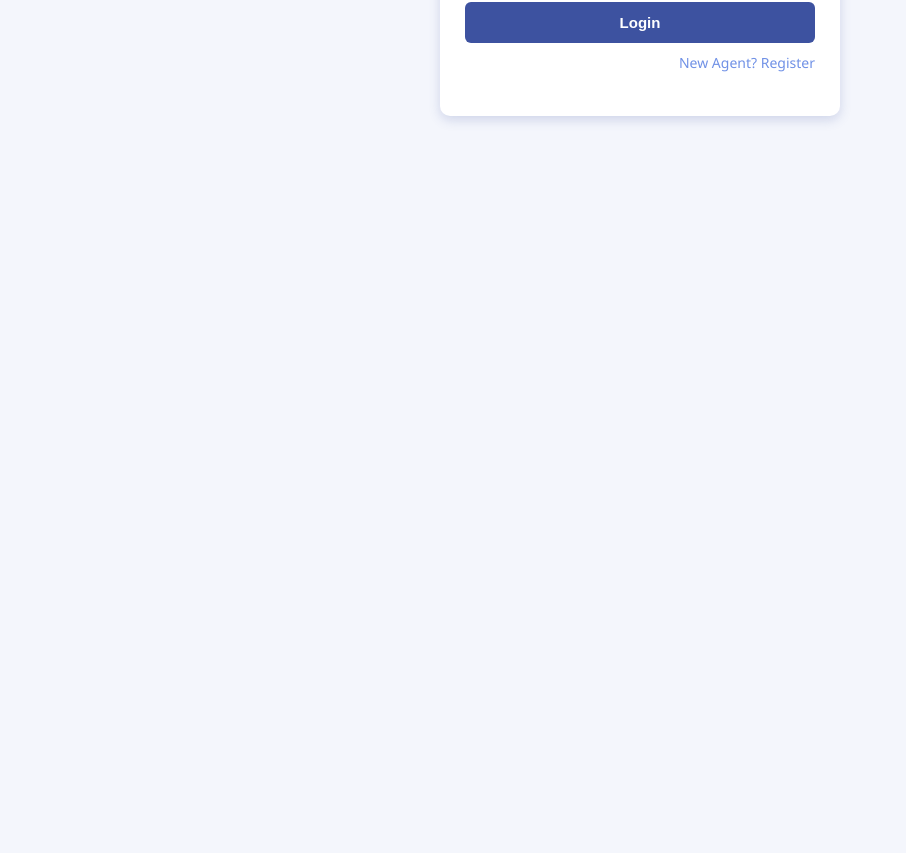
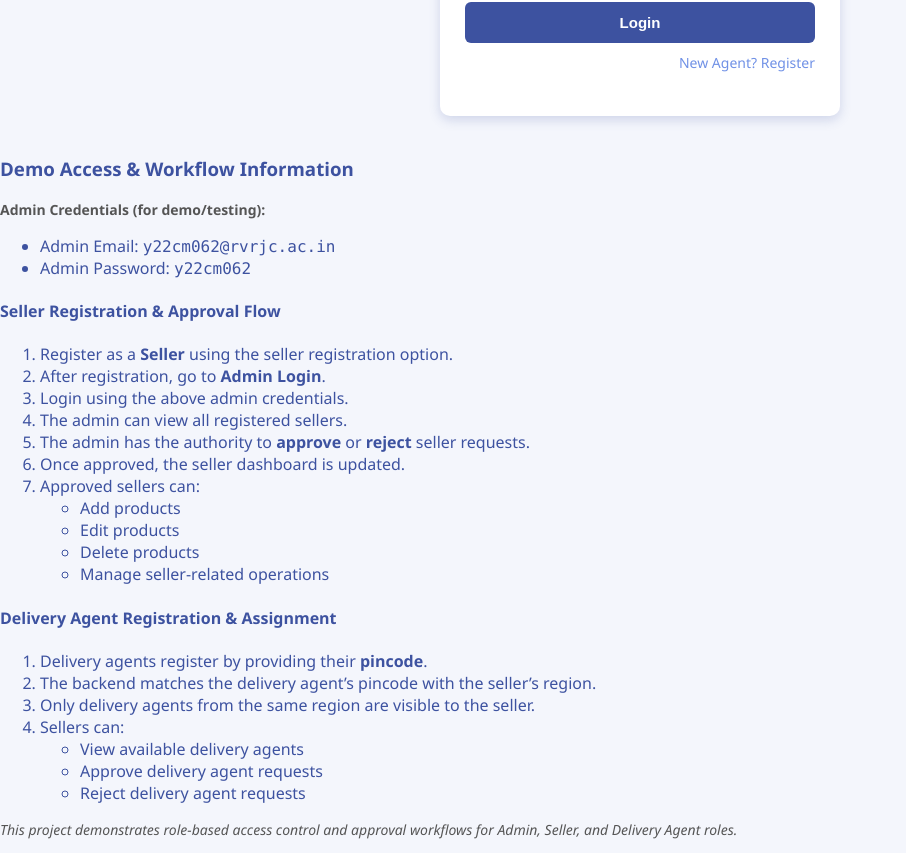
Before and after one commit to jammudurgaprasad/grabzy-hub-e-com-frontend, a React (Create React App) app: page / in a window 1280 px wide. Shown: the part 441-1294 px from the top of the page, without its empty margins (0-906 px from the left). Before the commit the page ends 800 px from the top, so only its background shows below. Built offline with nearby package versions, Linux system fonts and the light colour scheme.

Commit message:
Added instructions

```diff
--- a/src/components/LoginTabs.jsx
+++ b/src/components/LoginTabs.jsx
@@ -39,6 +39,52 @@ function LoginTabs() {
         </button>
       </div>
       <div className="login-section">{renderLoginSection()}</div>
+
+
+      <div>
+        <h3>Demo Access & Workflow Information</h3>
+
+        <p><strong>Admin Credentials (for demo/testing):</strong></p>
+        <ul>
+          <li>Admin Email: <code>y22cm062@rvrjc.ac.in</code></li>
+          <li>Admin Password: <code>y22cm062</code></li>
+        </ul>
+
+        <h4>Seller Registration & Approval Flow</h4>
+        <ol>
+          <li>Register as a <strong>Seller</strong> using the seller registration option.</li>
+          <li>After registration, go to <strong>Admin Login</strong>.</li>
+          <li>Login using the above admin credentials.</li>
+          <li>The admin can view all registered sellers.</li>
+          <li>The admin has the authority to <strong>approve</strong> or <strong>reject</strong> seller requests.</li>
+          <li>Once approved, the seller dashboard is updated.</li>
+          <li>Approved sellers can:
+            <ul>
+              <li>Add products</li>
+              <li>Edit products</li>
+              <li>Delete products</li>
+              <li>Manage seller-related operations</li>
+            </ul>
+          </li>
+        </ol>
+
+        <h4>Delivery Agent Registration & Assignment</h4>
+        <ol>
+          <li>Delivery agents register by providing their <strong>pincode</strong>.</li>
+          <li>The backend matches the delivery agent’s pincode with the seller’s region.</li>
+          <li>Only delivery agents from the same region are visible to the seller.</li>
+          <li>Sellers can:
+            <ul>
+              <li>View available delivery agents</li>
+              <li>Approve delivery agent requests</li>
+              <li>Reject delivery agent requests</li>
+            </ul>
+          </li>
+        </ol>
+
+        <p><em>This project demonstrates role-based access control and approval workflows for Admin, Seller, and Delivery Agent roles.</em></p>
+      </div>
+
     </div>
   );
 }
```
